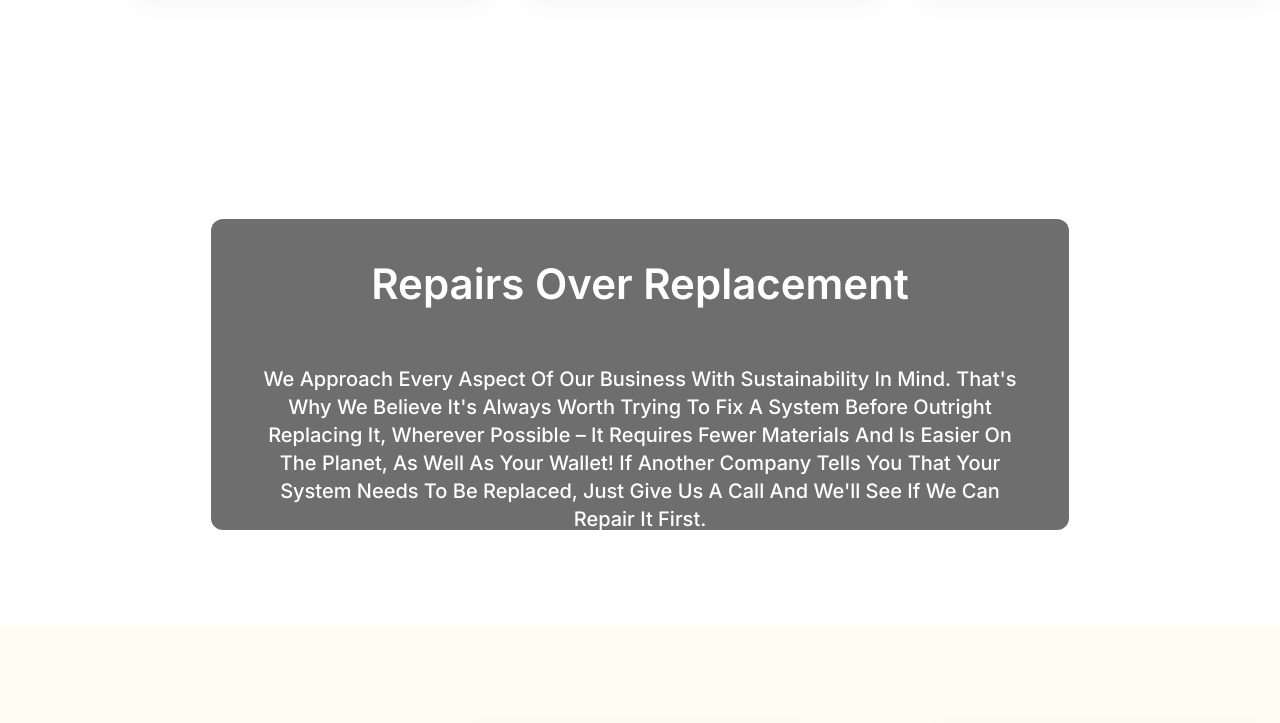
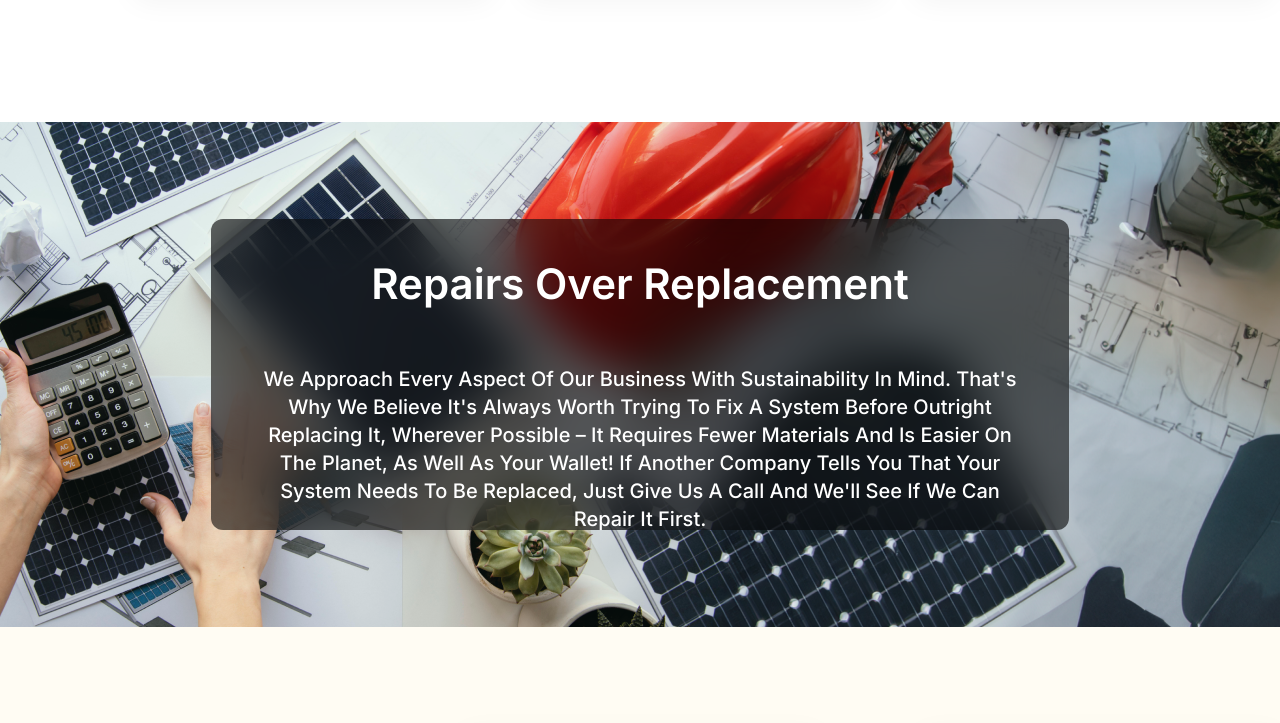
Before and after one commit to mostafa72xs/solar-system, a plain HTML site: page index.html in a window 1280 px wide. Shown: the part 2672-3395 px from the top of the page. Drawn offline with Linux system fonts and the light colour scheme; the site is published under a folder, as on GitHub Pages, so addresses that start at the root find nothing.

Commit message:
Update style.css

```diff
--- a/style.css
+++ b/style.css
@@ -380,7 +380,7 @@ main{
 .four{
     width: 100%;
     height: 505px;
-    background-image: url('/assets/8116\ 1\ \(1\)\ \(1\).png');
+    background-image: url('assets/8116\ 1\ \(1\)\ \(1\).png');
     background-size: cover;
     background-position: center;
     display: grid;
```
